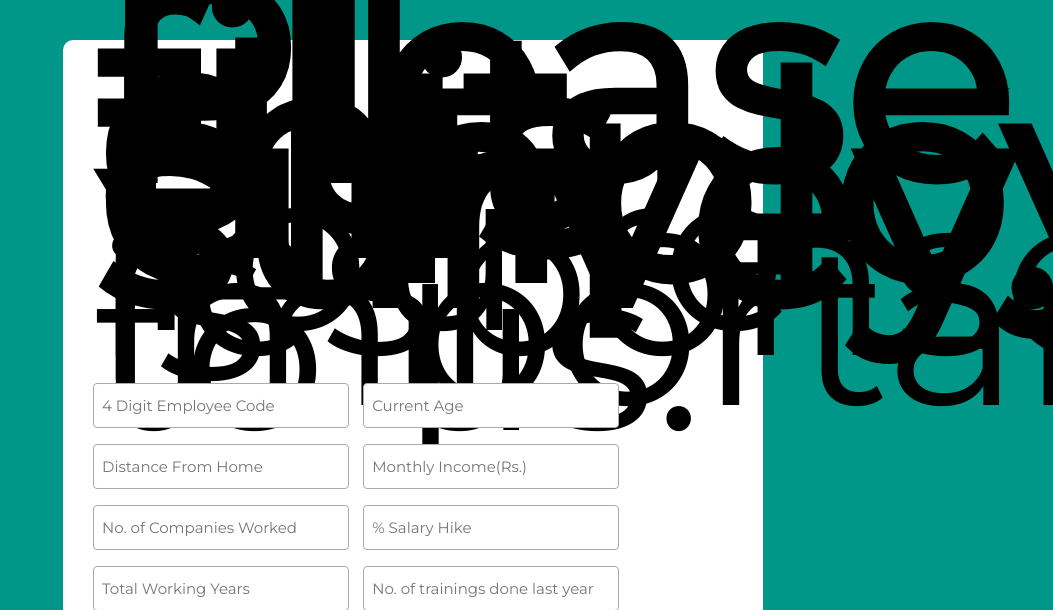
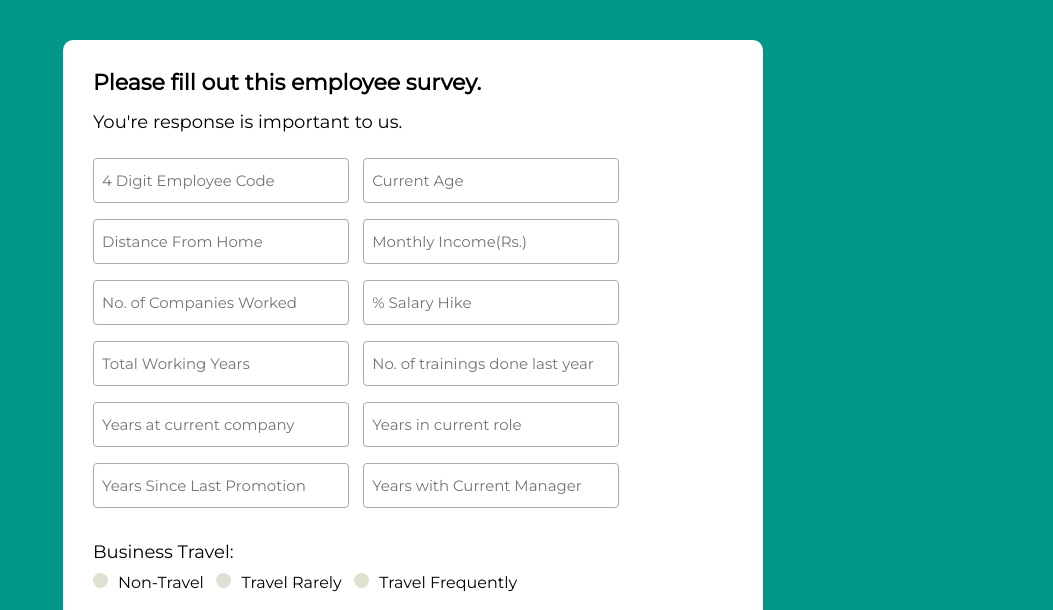
Before and after one commit to ADITYAS1000/Employee_Attrition_Prediction, a Flask app: page / in a window 1280 px wide; the page is wider, and only the part inside the window is pictured. Shown: the top 610 px of that part, without its empty margins (227-1280 px from the left). Run offline with Flask 2, Linux system fonts and the light colour scheme.

Commit message:
Update style3.css

```diff
--- a/static/styles/style3.css
+++ b/static/styles/style3.css
@@ -51,7 +51,7 @@ body{
 
 .home-box h2
 {
-	font-size:22vw;
+	font-size:22px;
 	color:#000000;
 	font-weight:00;
 	margin-bottom:15px;
@@ -60,7 +60,7 @@ body{
 
 .home-box h3
 {
-	font-size:18vw;
+	font-size:18px;
 	color:#000000;
 	font-weight:500;
 	margin-bottom:15px;
```
